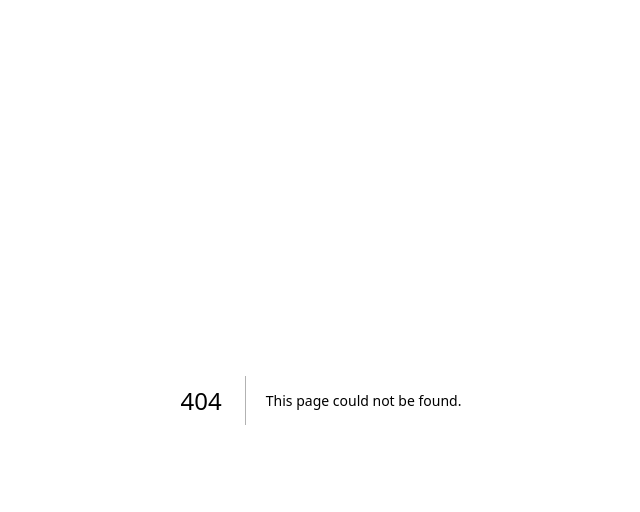
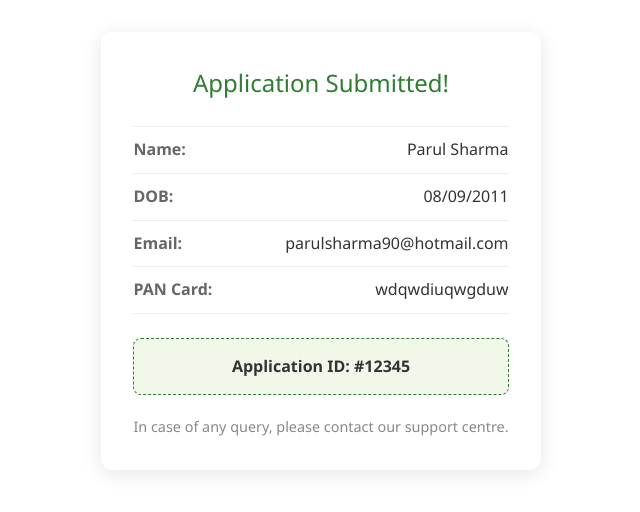
Before and after one commit to sudhirhadge/productHCL, a Next.js app in the folder my-app/: page /UserSuccessPage in a window 1280 px wide. Before the commit this address had no page. Shown: the top 512 px of the page, without its empty margins (319-959 px from the left). Built offline with nearby package versions, Linux system fonts and the light colour scheme.

Commit message:
all the files of utilities and routing

```diff
--- /dev/null
+++ b/my-app/app/Login/page.jsx
@@ -0,0 +1,5 @@
+import Login from '../components/common/login'
+
+export default function UserRejectedPageRoute() {
+  return <Login/>
+}
--- /dev/null
+++ b/my-app/app/UserRejectedPage/page.jsx
@@ -0,0 +1,5 @@
+import UserRejectedPage from '../components/common/userRejectedPage'
+
+export default function UserRejectedPageRoute() {
+  return <UserRejectedPage/>
+}
--- /dev/null
+++ b/my-app/app/UserSuccessPage/page.jsx
@@ -0,0 +1,5 @@
+import UserSuccessPage from '../components/common/userSuccessPage'
+
+export default function UserRejectedPageRoute() {
+  return <UserSuccessPage/>
+}
--- /dev/null
+++ b/my-app/app/components/common/common.css
@@ -0,0 +1,134 @@
+
+  .summary-card {
+    font-family: 'Segoe UI', Tahoma, Geneva, Verdana, sans-serif;
+    max-width: 500px;
+    margin: 2rem auto;
+    padding: 2rem;
+    border-radius: 12px;
+    box-shadow: 0 4px 20px rgba(0,0,0,0.1);
+    background-color: #ffffff;
+    color: #333;
+    line-height: 1.6;
+  }
+
+  h1 {
+    color: #2e7d32;
+    font-size: 1.5rem;
+    margin-top: 0;
+    text-align: center;
+  }
+
+  .data-list {
+    list-style: none;
+    padding: 0;
+    margin: 1.5rem 0;
+    border-top: 1px solid #eee;
+  }
+
+  .data-list li {
+    padding: 10px 0;
+    border-bottom: 1px solid #eee;
+    display: flex;
+    justify-content: space-between;
+  }
+
+  .label {
+    font-weight: bold;
+    color: #666;
+  }
+
+  .app-number-box {
+    background: #f1f8e9;
+    padding: 15px;
+    border-radius: 8px;
+    text-align: center;
+    font-weight: bold;
+    margin: 20px 0;
+    border: 1px dashed #2e7d32;
+  }
+
+  .footer-text {
+    font-size: 0.9rem;
+    color: #888;
+    text-align: center;
+  }
+
+  .status-container {
+  padding: 40px 20px;
+  font-family: 'Segoe UI', Tahoma, Geneva, Verdana, sans-serif;
+  margin: 3rem auto;
+  text-align: center;
+  border-radius: 12px;
+  background-color: #fff9f0; /* Light warning orange */
+  border: 1px solid #ffe8cc;
+  box-shadow: 0 4px 15px rgba(0,0,0,0.05);
+}
+
+.status-title {
+  color: #d97706; /* Amber/Dark Orange */
+  font-size: 1.4rem;
+  margin-bottom: 15px;
+  line-height: 1.3;
+}
+
+.status-support {
+  color: #666;
+  font-size: 1rem;
+}
+
+.login-card {
+  font-family: 'Segoe UI', Tahoma, Geneva, Verdana, sans-serif;
+  max-width: 400px;
+  margin: 4rem auto;
+  padding: 2.5rem;
+  border-radius: 12px;
+  box-shadow: 0 4px 20px rgba(0,0,0,0.1);
+  background-color: #ffffff;
+  width: 90%;
+}
+
+.login-card h1 {
+  color: #333;
+  font-size: 1.8rem;
+  margin-bottom: 1.5rem;
+  text-align: center;
+}
+
+.form-group {
+  margin-bottom: 1.2rem;
+}
+
+.form-group label {
+  display: block;
+  font-weight: bold;
+  margin-bottom: 0.5rem;
+  color: #666;
+  font-size: 0.9rem;
+}
+
+.form-group input {
+  width: 100%;
+  padding: 12px;
+  border: 1px solid #ddd;
+  border-radius: 6px;
+  box-sizing: border-box; /* Ensures padding doesn't break width */
+  font-size: 1rem;
+}
+
+.login-button {
+  width: 100%;
+  padding: 12px;
+  background-color: #2e7d32; /* Matching your success green */
+  color: white;
+  border: none;
+  border-radius: 6px;
+  font-size: 1rem;
+  font-weight: bold;
+  cursor: pointer;
+  margin-top: 1rem;
+  transition: background 0.3s;
+}
+
+.login-button:hover {
+  background-color: #1b5e20;
+}
--- /dev/null
+++ b/my-app/app/components/common/login.jsx
@@ -0,0 +1,28 @@
+import React from 'react';
+import './common.css';
+
+function Login() {
+  return (
+    <div className="login-card">
+      <h1>Welcome</h1>
+
+      <form>
+        <div className="form-group">
+          <label>User ID</label>
+          <input type="text" placeholder="Enter your ID" />
+        </div>
+
+        <div className="form-group">
+          <label>Password</label>
+          <input type="password" placeholder="Enter password" />
+        </div>
+
+        <button type="submit" className="login-button">
+          Login
+        </button>
+      </form>
+    </div>
+  );
+}
+
+export default Login;
--- a/my-app/app/components/common/userRejectedPage.js
+++ b/my-app/app/components/common/userRejectedPage.js
@@ -1,13 +1,27 @@
+"use client"
 
-import React from 'react';
+import {useState, useEffect} from 'react';
+import './common.css';
 
-const userRejectedPage = () => {
+const UserRejectedPage = () => {
+    const [data, setData] = useState(null);
+
+  useEffect(() => {
+    // This code only runs in the browser
+    const storedData = localStorage.getItem('your-key');
+    setData(storedData);
+  }, []);
+
   return (
-    <div style={{ padding: '20px', fontFamily: 'sans-serif' }}>
-      <h1>you have already applied for this request on localStorage.getItem('user.appliedDate')</h1>
-      Please contact support centre.
+   <div className="status-container">
+      <h1 className="status-title">
+        You have already applied for this request on 23rd March 2026 {data}
+      </h1>
+      <p className="status-support">
+        Please contact our support centre for further assistance.
+      </p>
     </div>
   );
 };
 
-export default StoragePage;
+export default UserRejectedPage;
--- a/my-app/app/components/common/userSuccessPage.js
+++ b/my-app/app/components/common/userSuccessPage.js
@@ -0,0 +1,28 @@
+
+import React from 'react';
+import './common.css';
+
+const UserSuccessPage = () => {
+  return (
+<div class="summary-card">
+  <h1>Application Submitted!</h1>
+
+  <ul class="data-list">
+    <li><span class="label">Name:</span> <span id="name">Parul Sharma</span></li>
+    <li><span class="label">DOB:</span> <span id="dob">08/09/2011</span></li>
+    <li><span class="label">Email:</span> <span id="email">parulsharma90@hotmail.com</span></li>
+    <li><span class="label">PAN Card:</span> <span id="pan">wdqwdiuqwgduw</span></li>
+  </ul>
+
+  <div class="app-number-box">
+    Application ID: <span id="appNum">#12345</span>
+  </div>
+
+  <p class="footer-text">
+    In case of any query, please contact our support centre.
+  </p>
+</div>
+  );
+};
+
+export default UserSuccessPage;
```
